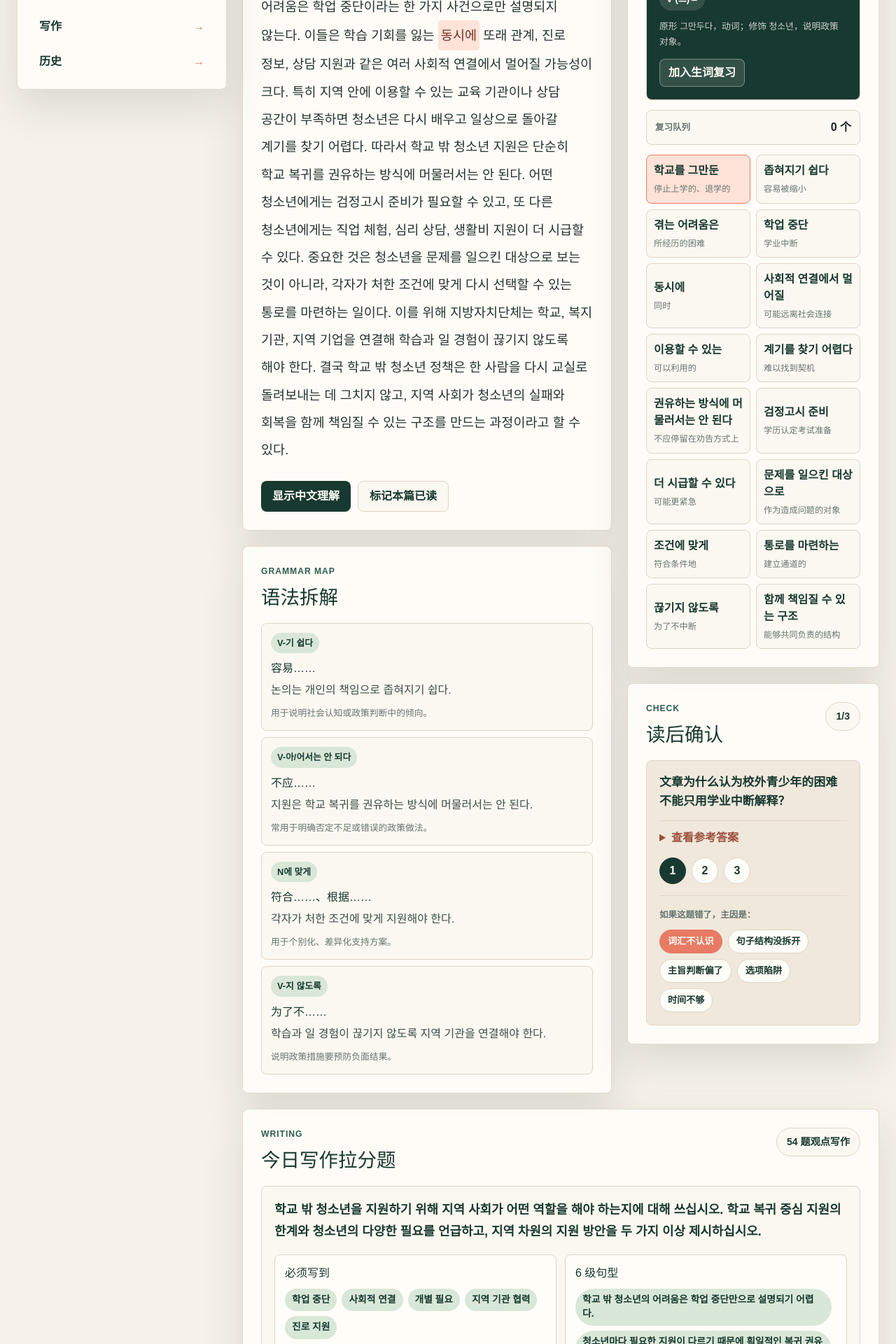
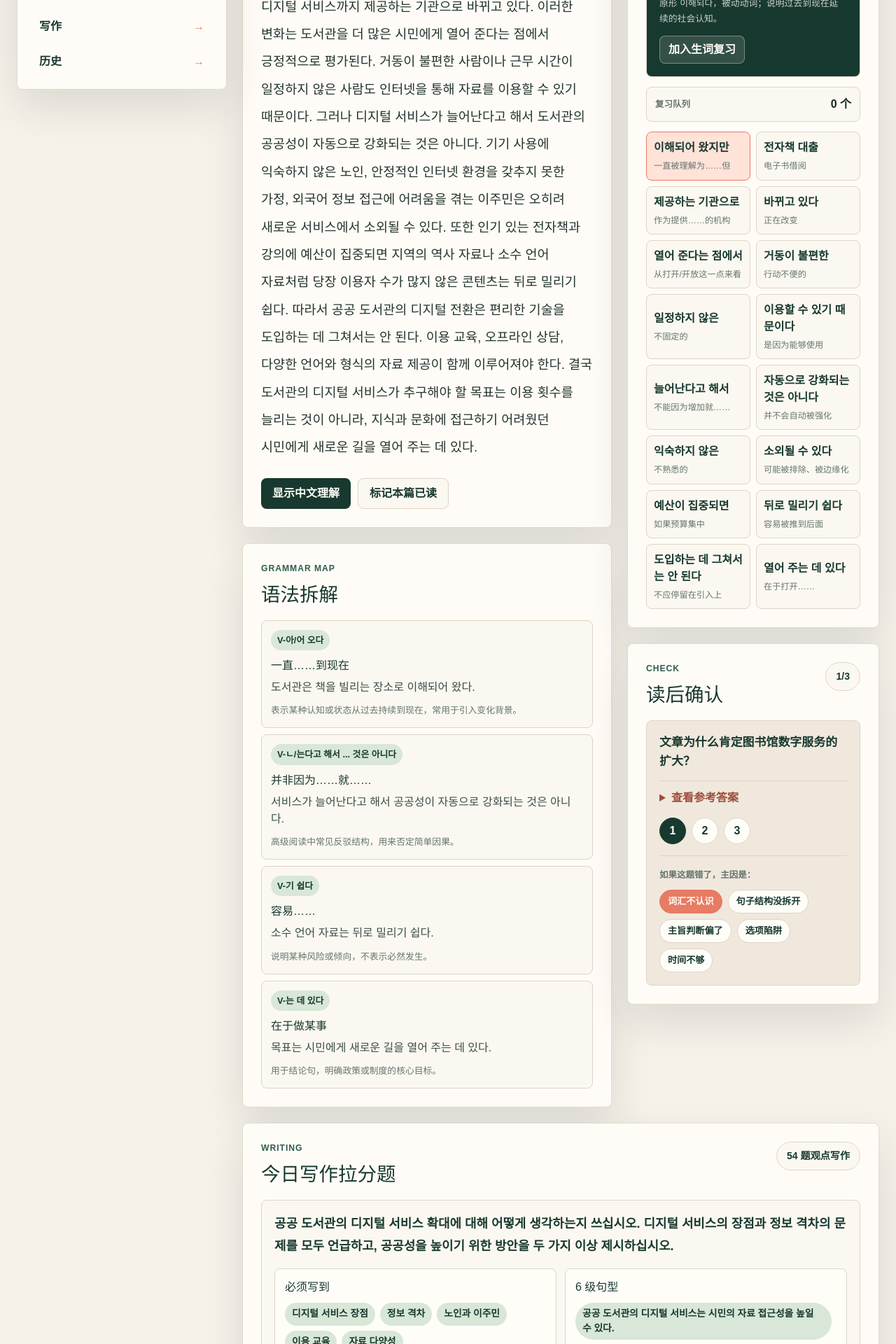
Before and after one commit to adia1223/daily-topik-lab, a Next.js app: page / in a window 1280 px wide. Shown: the part 880-2800 px from the top of the page at 70% size. Built offline with nearby package versions, Linux system fonts and the light colour scheme.

Commit message:
Add August 5 TOPIK reading practice

```diff
--- a/app/page.tsx
+++ b/app/page.tsx
@@ -1513,7 +1513,7 @@ const august3Reading: DailyReading = {
   },
 };
 
-const todayReading: DailyReading = {
+const august4Reading: DailyReading = {
   id: "2026-08-04-out-of-school-youth",
   date: "2026-08-04",
   title: "학교 밖 청소년 지원은 왜 지역의 일이 되는가",
@@ -1578,8 +1578,74 @@ const todayReading: DailyReading = {
   },
 };
 
+const todayReading: DailyReading = {
+  id: "2026-08-05-public-library-platform",
+  date: "2026-08-05",
+  title: "공공 도서관의 디지털 서비스는 누구를 위한 것인가",
+  level: "TOPIK II 5-6级",
+  topic: "文化 / 公共政策",
+  estimatedTime: "18 分钟",
+  korean:
+    "공공 도서관은 오랫동안 책을 빌리는 장소로 이해되어 왔지만, 최근에는 전자책 대출, 온라인 강의, 지역 자료 검색과 같은 디지털 서비스까지 제공하는 기관으로 바뀌고 있다. 이러한 변화는 도서관을 더 많은 시민에게 열어 준다는 점에서 긍정적으로 평가된다. 거동이 불편한 사람이나 근무 시간이 일정하지 않은 사람도 인터넷을 통해 자료를 이용할 수 있기 때문이다. 그러나 디지털 서비스가 늘어난다고 해서 도서관의 공공성이 자동으로 강화되는 것은 아니다. 기기 사용에 익숙하지 않은 노인, 안정적인 인터넷 환경을 갖추지 못한 가정, 외국어 정보 접근에 어려움을 겪는 이주민은 오히려 새로운 서비스에서 소외될 수 있다. 또한 인기 있는 전자책과 강의에 예산이 집중되면 지역의 역사 자료나 소수 언어 자료처럼 당장 이용자 수가 많지 않은 콘텐츠는 뒤로 밀리기 쉽다. 따라서 공공 도서관의 디지털 전환은 편리한 기술을 도입하는 데 그쳐서는 안 된다. 이용 교육, 오프라인 상담, 다양한 언어와 형식의 자료 제공이 함께 이루어져야 한다. 결국 도서관의 디지털 서비스가 추구해야 할 목표는 이용 횟수를 늘리는 것이 아니라, 지식과 문화에 접근하기 어려웠던 시민에게 새로운 길을 열어 주는 데 있다.",
+  chinese:
+    "公共图书馆长期以来被理解为借书的场所，但近来正逐渐转变为同时提供电子书借阅、在线课程、地区资料检索等数字服务的机构。这种变化因为能让图书馆向更多市民开放而受到积极评价。行动不便的人或工作时间不固定的人，也可以通过网络使用资料。然而，数字服务增加并不意味着图书馆的公共性会自动增强。不熟悉设备使用的老年人、缺少稳定网络环境的家庭、难以获取外语信息的移民，反而可能在新服务中被排除在外。此外，如果预算集中在热门电子书和课程上，地区历史资料或少数语言资料等眼下使用人数不多的内容就容易被推到后面。因此，公共图书馆的数字转型不应停留在引入便利技术上。使用教育、线下咨询、多语言和多格式资料提供应同时推进。归根结底，图书馆数字服务应追求的目标不是增加使用次数，而是为那些原本难以接近知识与文化的市民打开新的通道。",
+  tokens: [
+    { korean: "이해되어 왔지만", reading: "i-hae-doe-eo wat-ji-man", meaning: "一直被理解为……但", grammar: "피동 + V-아/어 오다", note: "原形 이해되다，被动动词；说明过去到现在延续的社会认知。" },
+    { korean: "전자책 대출", reading: "jeon-ja-chaek dae-chul", meaning: "电子书借阅", note: "名词词组；说明图书馆数字化服务的具体内容。" },
+    { korean: "제공하는 기관으로", reading: "je-gong-ha-neun gi-gwa-neu-ro", meaning: "作为提供……的机构", grammar: "V-는 N으로", note: "原形 제공하다，动词；表示图书馆功能的变化方向。" },
+    { korean: "바뀌고 있다", reading: "ba-kkwi-go it-da", meaning: "正在改变", grammar: "V-고 있다", note: "原形 바뀌다，自动词；描述公共机构角色的持续变化。" },
+    { korean: "열어 준다는 점에서", reading: "yeo-reo jun-da-neun jeo-me-seo", meaning: "从打开/开放这一点来看", grammar: "V-아/어 주다 + N다는 점에서", note: "原形 열다，动词；说明积极评价的依据。" },
+    { korean: "거동이 불편한", reading: "geo-dong-i bul-pyeon-han", meaning: "行动不便的", grammar: "A-(으)ㄴ", note: "原形 불편하다，形容词；指需要远程服务的群体。" },
+    { korean: "일정하지 않은", reading: "il-jeong-ha-ji a-neun", meaning: "不固定的", grammar: "A-지 않다 + 은", note: "原形 일정하다，形容词；修饰 근무 시간，说明访问线下馆的障碍。" },
+    { korean: "이용할 수 있기 때문이다", reading: "i-yong-hal su it-gi ttae-mu-ni-da", meaning: "是因为能够使用", grammar: "V-(으)ㄹ 수 있다 + 기 때문이다", note: "原形 이용하다，动词；解释数字服务的便利性。" },
+    { korean: "늘어난다고 해서", reading: "neu-reo-nan-da-go hae-seo", meaning: "不能因为增加就……", grammar: "V-ㄴ/는다고 해서", note: "原形 늘어나다，动词；引出对简单乐观判断的反驳。" },
+    { korean: "자동으로 강화되는 것은 아니다", reading: "ja-dong-eu-ro gang-hwa-doe-neun geo-seun a-ni-da", meaning: "并不会自动被强化", grammar: "V-는 것은 아니다", note: "原形 강화되다，被动动词；否定数字化与公共性之间的必然关系。" },
+    { korean: "익숙하지 않은", reading: "ik-suk-ha-ji a-neun", meaning: "不熟悉的", grammar: "A-지 않다 + 은", note: "原形 익숙하다，形容词；指出数字服务可能排除的对象。" },
+    { korean: "소외될 수 있다", reading: "so-oe-doel su it-da", meaning: "可能被排除、被边缘化", grammar: "피동 + V-(으)ㄹ 수 있다", note: "原形 소외되다，被动动词；数字鸿沟类文章核心词。" },
+    { korean: "예산이 집중되면", reading: "ye-sa-ni jip-jung-doe-myeon", meaning: "如果预算集中", grammar: "V-(으)면", note: "原形 집중되다，被动动词；提出资源分配风险。" },
+    { korean: "뒤로 밀리기 쉽다", reading: "dwi-ro mil-li-gi swip-da", meaning: "容易被推到后面", grammar: "피동 + V-기 쉽다", note: "原形 밀리다，被动/自动词；说明非热门资料被忽视的倾向。" },
+    { korean: "도입하는 데 그쳐서는 안 된다", reading: "do-ip-ha-neun de geu-chyeo-seo-neun an doen-da", meaning: "不应停留在引入上", grammar: "N에 그치다 + V-아/어서는 안 되다", note: "原形 도입하다 / 그치다；转向作者真正的政策建议。" },
+    { korean: "열어 주는 데 있다", reading: "yeo-reo ju-neun de it-da", meaning: "在于打开……", grammar: "V-는 데 있다", note: "原形 열어 주다，动词；结论中明确数字服务的真正目标。" },
+  ],
+  grammarPoints: [
+    { pattern: "V-아/어 오다", meaning: "一直……到现在", example: "도서관은 책을 빌리는 장소로 이해되어 왔다.", note: "表示某种认知或状态从过去持续到现在，常用于引入变化背景。" },
+    { pattern: "V-ㄴ/는다고 해서 ... 것은 아니다", meaning: "并非因为……就……", example: "서비스가 늘어난다고 해서 공공성이 자동으로 강화되는 것은 아니다.", note: "高级阅读中常见反驳结构，用来否定简单因果。" },
+    { pattern: "V-기 쉽다", meaning: "容易……", example: "소수 언어 자료는 뒤로 밀리기 쉽다.", note: "说明某种风险或倾向，不表示必然发生。" },
+    { pattern: "V-는 데 있다", meaning: "在于做某事", example: "목표는 시민에게 새로운 길을 열어 주는 데 있다.", note: "用于结论句，明确政策或制度的核心目标。" },
+  ],
+  quiz: [
+    {
+      question: "文章为什么肯定图书馆数字服务的扩大？",
+      answer:
+        "因为行动不便或工作时间不固定的人也可以通过网络使用资料，图书馆因此能向更多市民开放。",
+    },
+    {
+      question: "作者为什么说数字服务不会自动增强公共性？",
+      answer:
+        "因为不熟悉设备、缺少稳定网络或难以获取外语信息的人，反而可能在新服务中被排除。",
+    },
+    {
+      question: "文章认为公共图书馆数字转型应同时包含哪些措施？",
+      answer:
+        "应包含使用教育、线下咨询，以及多语言、多形式资料提供，不能只引入便利技术。",
+    },
+  ],
+  writingDrill: {
+    type: "54 题观点写作",
+    prompt:
+      "공공 도서관의 디지털 서비스 확대에 대해 어떻게 생각하는지 쓰십시오. 디지털 서비스의 장점과 정보 격차의 문제를 모두 언급하고, 공공성을 높이기 위한 방안을 두 가지 이상 제시하십시오.",
+    checklist: ["디지털 서비스 장점", "정보 격차", "노인과 이주민", "이용 교육", "자료 다양성"],
+    sentenceBank: [
+      "공공 도서관의 디지털 서비스는 시민의 자료 접근성을 높일 수 있다.",
+      "그러나 기술 사용에 익숙하지 않은 사람은 오히려 소외될 수 있다.",
+      "따라서 이용 교육과 오프라인 상담, 다양한 자료 제공이 함께 이루어져야 한다.",
+    ],
+  },
+};
+
 const readingArchive: DailyReading[] = [
   todayReading,
+  august4Reading,
   august3Reading,
   august2Reading,
   august1Reading,
```
Also changed, not shown: 1 other file (tests, documents, lock files or other folders).
